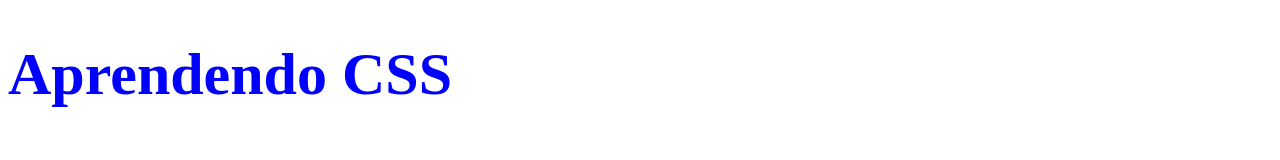
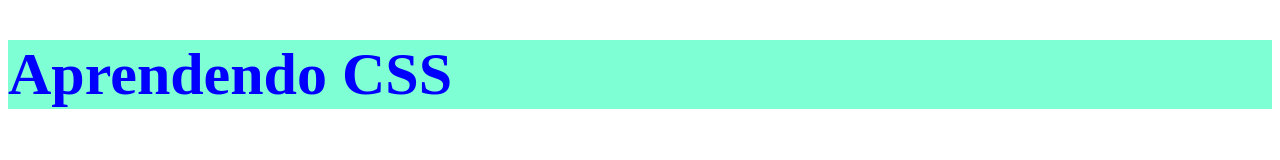
Before and after one commit to yasminsilva1/css-digital-course-adatech, a plain HTML site: page 01_introducao_css/index.html in a window 1280 px wide. Drawn offline with Linux system fonts and the light colour scheme.

Commit message:
Add CSS through the style tag in the HTML file

```diff
--- a/01_introducao_css/index.html
+++ b/01_introducao_css/index.html
@@ -5,10 +5,20 @@
   <meta charset="UTF-8">
   <meta name="viewport" content="width=device-width, initial-scale=1.0">
   <title>Introdução ao CSS</title>
+
+  <style>
+    h1 {
+      color: blue;
+      background-color: aquamarine;
+      font-size: 60px;
+      font-weight: 900;
+    }
+  </style>
 </head>
 
 <body>
-  <h1 style="color: blue; font-size: 60px;">Aprendendo CSS</h1>
+  <!-- <h1 style="color: blue; font-size: 60px;">Aprendendo CSS</h1> -->
+  <h1>Aprendendo CSS</h1>
 </body>
 
 </html>
```
